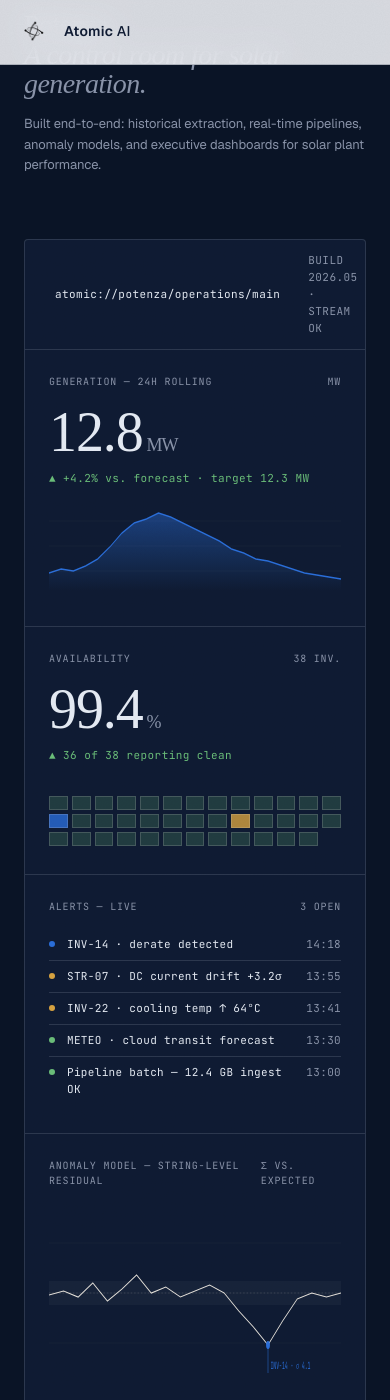
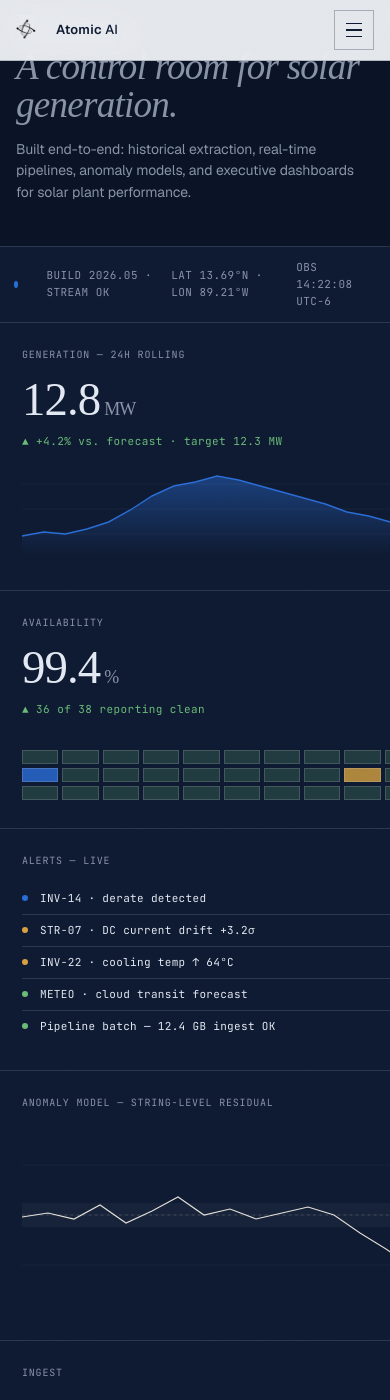
Before and after one commit to theatomicai/theatomicai.github.io, a Jekyll site: the page index.html, which Jekyll copies as it is, in a window 390 px wide and 1400 px high, scrolled down 6429 px. Built offline with Jekyll 4.4.1, drawn with Linux system fonts in a browser that asks for light colours; some web fonts are replaced; some of the changed text lies outside the part shown.

Commit message:
Polish mobile responsive layout

```diff
--- a/chrome.js
+++ b/chrome.js
@@ -45,7 +45,7 @@
     <div class="wrap">
       <div class="foot-grid">
         <div class="brand-blk">
-          <div class="name"><img class="mk" src="assets/logo-atomicw.png" alt="" aria-hidden="true" />Atomic <span class="it">AI</span></div>
+          <div class="name"><img class="mk" src="assets/logo-atomicw-white.png" alt="" aria-hidden="true" />Atomic <span class="it">AI</span></div>
           <p>Human-centered AI infrastructure for institutions and enterprises. Headquartered in San Salvador, with deployments across Central America. Bilingual by default.</p>
         </div>
         <div>
--- a/index.html
+++ b/index.html
@@ -791,7 +791,7 @@
   <div class="wrap">
     <div class="foot-grid">
       <div class="brand-blk">
-        <div class="name"><img class="mk" src="assets/logo-atomicw.png" alt="" aria-hidden="true" />Atomic <span class="it">AI</span></div>
+        <div class="name"><img class="mk" src="assets/logo-atomicw-white.png" alt="" aria-hidden="true" />Atomic <span class="it">AI</span></div>
         <p>Operational AI infrastructure for institutions. Headquartered in San Salvador, with deployments across Central America. Bilingual by default.</p>
       </div>
       <div>
--- a/styles.css
+++ b/styles.css
@@ -1418,7 +1418,6 @@ a { color: inherit; text-decoration: none; }
   object-fit: contain;
   display: block;
   flex-shrink: 0;
-  filter: brightness(0) invert(1);
   opacity: .96;
 }
 .foot-grid .brand-blk .name .it { font-style: italic; color: var(--dark-muted); }
@@ -2054,3 +2053,477 @@ a { color: inherit; text-decoration: none; }
   .feature-stats { grid-template-columns: 1fr; }
   .mia-stage { padding: 24px 16px; min-height: 580px; }
 }
+
+/* ============================================================
+   MOBILE POLISH AUDIT
+   ============================================================ */
+html {
+  scroll-padding-top: 88px;
+}
+
+img,
+video,
+svg {
+  max-width: 100%;
+}
+
+a,
+p,
+h1,
+h2,
+h3,
+h4,
+.btn,
+.big-link,
+.nav-mobile,
+.dash-list .row,
+.deploy-row,
+.kg-result {
+  overflow-wrap: anywhere;
+}
+
+.btn,
+.nav-cta,
+.big-link,
+.cap,
+.principle,
+.team-card,
+.collab-cell,
+.platform-block,
+.proj-block,
+.contact-aside .direct {
+  transition:
+    background-color .24s ease,
+    border-color .24s ease,
+    color .24s ease,
+    transform .24s ease,
+    opacity .24s ease;
+}
+
+.cap:hover,
+.principle:hover,
+.team-card:hover,
+.collab-cell:hover {
+  transform: translateY(-2px);
+}
+
+.nav-mobile {
+  display: flex;
+  opacity: 0;
+  visibility: hidden;
+  transform: translateY(-10px);
+  pointer-events: none;
+  transition:
+    opacity .24s ease,
+    transform .24s ease,
+    visibility .24s ease;
+}
+
+.nav.open .nav-mobile {
+  opacity: 1;
+  visibility: visible;
+  transform: translateY(0);
+  pointer-events: auto;
+}
+
+@media (max-width: 880px) {
+  .nav {
+    background: color-mix(in oklab, var(--bg) 94%, transparent);
+  }
+
+  .nav-inner {
+    height: 60px;
+  }
+
+  .nav-toggle {
+    display: inline-flex;
+  }
+
+  .nav-mobile {
+    top: 60px;
+    max-height: calc(100dvh - 60px);
+    overflow-y: auto;
+  }
+}
+
+@media (max-width: 760px) {
+  .wrap {
+    padding-left: max(18px, env(safe-area-inset-left));
+    padding-right: max(18px, env(safe-area-inset-right));
+  }
+
+  .hero {
+    padding: 118px 0 72px;
+  }
+
+  .hero-meta-row,
+  .page-head .ph-meta-row {
+    margin-bottom: 34px;
+  }
+
+  .hero-headline-row {
+    gap: 22px;
+    margin-bottom: 34px;
+  }
+
+  .hero-headline,
+  .page-head .ph-h {
+    letter-spacing: -0.02em;
+  }
+
+  .hero-headline {
+    font-size: clamp(42px, 14vw, 68px);
+    line-height: .96;
+  }
+
+  .hero-mark-img {
+    width: min(48vw, 172px);
+  }
+
+  .hero-sub-row,
+  .page-head .ph-sub-row {
+    gap: 24px;
+    margin-bottom: 48px;
+  }
+
+  .hero-sub,
+  .page-head .ph-sub {
+    font-size: 16px;
+    line-height: 1.55;
+  }
+
+  .hero-sub .accent-line,
+  .page-head .ph-sub .em {
+    font-size: 20px;
+  }
+
+  .hero-actions,
+  .form-actions,
+  .close-row,
+  .close-col {
+    width: 100%;
+  }
+
+  .hero-actions,
+  .close-row {
+    flex-direction: column;
+    align-items: stretch;
+  }
+
+  .btn,
+  .nav-cta {
+    min-height: 46px;
+    justify-content: center;
+  }
+
+  .hero-actions .btn,
+  .form-actions .btn,
+  .nav-mobile .nav-cta {
+    width: 100%;
+  }
+
+  .hero-stats,
+  .proj-meta-strip,
+  .about-numbers,
+  .partners-row,
+  .principles,
+  .steps,
+  .wf,
+  .foot-grid {
+    grid-template-columns: 1fr;
+  }
+
+  .hero-stat,
+  .proj-meta-strip .pm,
+  .about-numbers .an,
+  .partners-row .partner,
+  .principle {
+    border-right: 0;
+  }
+
+  .hero-stat {
+    padding: 18px 0;
+    border-bottom: 1px solid var(--line);
+  }
+
+  .hero-stat:last-child {
+    border-bottom: 0;
+  }
+
+  .section,
+  .proj-block,
+  .platform-block {
+    padding: 68px 0;
+  }
+
+  .idx-row {
+    gap: 14px;
+    margin-bottom: 42px;
+    padding-top: 22px;
+  }
+
+  .idx-title {
+    font-size: clamp(32px, 10vw, 42px);
+    line-height: 1.04;
+  }
+
+  .page-head {
+    padding: 112px 0 50px;
+  }
+
+  .page-head .ph-h {
+    font-size: clamp(42px, 13vw, 70px);
+    line-height: 1;
+    margin-bottom: 42px;
+  }
+
+  .cap,
+  .team-card,
+  .collab-cell,
+  .contact-aside .direct {
+    padding-left: 18px;
+    padding-right: 18px;
+  }
+
+  .cap-title,
+  .feature-h,
+  .arch-h,
+  .close-h,
+  .platform-block .pb-content h3 {
+    letter-spacing: -0.02em;
+  }
+
+  .feature-row,
+  .arch-row,
+  .contact-grid,
+  .about-cols {
+    gap: 34px;
+  }
+
+  .feature-stats,
+  .dash-body {
+    grid-template-columns: 1fr;
+  }
+
+  .mia-stage,
+  .pb-stage,
+  .dash-stage,
+  .arch-stage {
+    min-height: 0;
+    overflow-x: auto;
+    -webkit-overflow-scrolling: touch;
+  }
+
+  .dash-stage,
+  .arch-stage {
+    border-left: 0;
+    border-right: 0;
+    margin-left: -18px;
+    margin-right: -18px;
+  }
+
+  .dash-chrome .path,
+  .video-chrome .vc-path,
+  .stage-corner,
+  .pbs-corner {
+    display: none;
+  }
+
+  .dash-cell,
+  .dash-cell.span-2,
+  .dash-cell.span-3 {
+    grid-column: auto;
+    border-right: 0;
+  }
+
+  .dash-big {
+    font-size: clamp(34px, 12vw, 56px);
+  }
+
+  .spark,
+  .arch-stage svg,
+  .pb-stage svg {
+    min-width: 520px;
+  }
+
+  .kg {
+    padding: 12px;
+  }
+
+  .kg-search {
+    align-items: flex-start;
+    font-size: 11px;
+  }
+
+  .kg-result {
+    grid-template-columns: 1fr;
+    gap: 6px;
+  }
+
+  .kg-result .kr-score {
+    text-align: left;
+  }
+
+  .deploy-row {
+    grid-template-columns: 44px 1fr;
+    gap: 12px;
+  }
+
+  .deploy-row .st {
+    grid-column: 2;
+    justify-self: start;
+    margin-top: 4px;
+  }
+
+  .deploy-row.head {
+    display: none;
+  }
+
+  .collab-head,
+  .collab-foot {
+    gap: 22px;
+  }
+
+  .collab-cell {
+    min-height: 0;
+  }
+
+  .timeline {
+    grid-template-columns: 1fr;
+  }
+
+  .timeline .tl-row {
+    display: grid;
+    grid-template-columns: 1fr;
+    border-bottom: 1px solid var(--line);
+    padding: 18px 0;
+  }
+
+  .timeline .tl-y,
+  .timeline .tl-body {
+    border-bottom: 0;
+    padding: 0;
+  }
+
+  .timeline .tl-body {
+    margin-top: 8px;
+    font-size: 20px;
+  }
+
+  .contact-aside .direct .dm {
+    font-size: 21px;
+  }
+
+  .foot {
+    padding: 56px 0 26px;
+  }
+
+  .foot-bottom {
+    flex-direction: column;
+    align-items: flex-start;
+    gap: 10px;
+  }
+}
+
+@media (max-width: 430px) {
+  .wrap {
+    padding-left: 16px;
+    padding-right: 16px;
+  }
+
+  .nav-name {
+    font-size: 13px;
+  }
+
+  .nav-mobile {
+    padding: 18px 16px 22px;
+  }
+
+  .nav-mobile > a {
+    font-size: 26px;
+    padding: 9px 0;
+  }
+
+  .hero {
+    padding-top: 104px;
+  }
+
+  .hero-headline {
+    font-size: clamp(38px, 13vw, 56px);
+  }
+
+  .page-head .ph-h {
+    font-size: clamp(38px, 12.5vw, 58px);
+  }
+
+  .idx-title,
+  .close-h {
+    font-size: clamp(30px, 9.5vw, 38px);
+  }
+
+  .cap-title,
+  .feature-h,
+  .platform-block .pb-content h3 {
+    font-size: clamp(30px, 10vw, 40px);
+  }
+
+  .feature-body,
+  .cap-desc,
+  .idx-aside,
+  .platform-block .pb-content .pb-lead,
+  .about-cols .col p {
+    font-size: 14px;
+  }
+
+  .mia-stage,
+  .pb-stage {
+    padding: 18px 14px;
+  }
+
+  .phone {
+    width: min(100%, 300px);
+  }
+
+  .proj-meta-strip,
+  .about-numbers {
+    grid-template-columns: 1fr;
+  }
+
+  .proj-meta-strip .pm,
+  .about-numbers .an {
+    border-right: 0;
+    border-bottom: 1px solid var(--line);
+  }
+
+  .proj-meta-strip .pm:last-child,
+  .about-numbers .an:last-child {
+    border-bottom: 0;
+  }
+
+  .form-row input,
+  .form-row textarea,
+  .form-row select {
+    font-size: 16px;
+  }
+
+  .big-link {
+    gap: 16px;
+    padding: 20px 0;
+  }
+}
+
+@media (prefers-reduced-motion: reduce) {
+  *,
+  *::before,
+  *::after {
+    animation-duration: .001ms !important;
+    animation-iteration-count: 1 !important;
+    scroll-behavior: auto !important;
+    transition-duration: .001ms !important;
+  }
+
+  .reveal {
+    opacity: 1;
+    transform: none;
+  }
+}
```
Also changed, not shown: assets/logo-atomicw-white.png (added).
